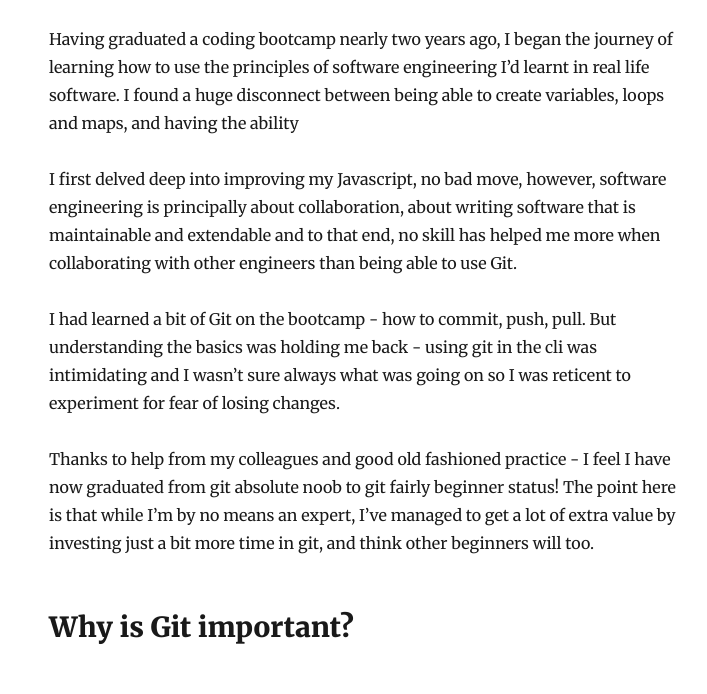
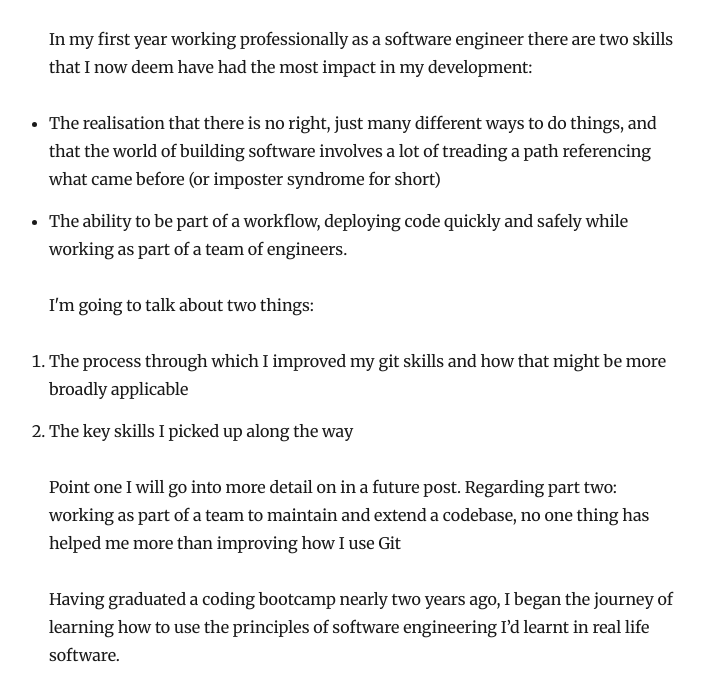
Before and after one commit to jonny-gates/jonnygates-blog, a Gatsby site: page /blog/how-i-use-git/ in a window 1280 px wide. Shown: the part 198-892 px from the top of the page, without its empty margins (276-983 px from the left). Built offline with nearby package versions, Linux system fonts and the light colour scheme; Gatsby itself is replaced by a stand-in of ours; some packages are replaced by stand-ins of ours.

Commit message:
Update Blog “how-i-use-git”

```diff
--- a/content/blog/how-i-use-git.md
+++ b/content/blog/how-i-use-git.md
@@ -5,9 +5,20 @@ title: How I use Git
 description: How I learnt and improved the way I work with others using the most
   universal programmer's tool
 ---
-Having graduated a coding bootcamp nearly two years ago, I began the journey of learning how to use the principles of software engineering I’d learnt in real life software. I found a huge disconnect between being able to create variables, loops and maps, and having the ability
+In my first year working professionally as a software engineer there are two skills that I now deem have had the most impact in my development:
 
-I first delved deep into improving my Javascript, no bad move, however, software engineering is principally about collaboration, about writing software that is maintainable and extendable and to that end, no skill has helped me more when collaborating with other engineers than being able to use Git.
+- The realisation that there is no right, just many different ways to do things, and that the world of building software involves a lot of treading a path referencing what came before (or imposter syndrome for short)
+- The ability to be part of a workflow, deploying code quickly and safely while working as part of a team of engineers.
+
+I'm going to talk about two things:
+1. The process through which I improved my git skills and how that might be more broadly applicable
+2. The key skills I picked up along the way
+
+Point one I will go into more detail on in a future post. Regarding part two: working as part of a team to maintain and extend a codebase, no one thing has helped me more than improving how I use Git
+
+Having graduated a coding bootcamp nearly two years ago, I began the journey of learning how to use the principles of software engineering I’d learnt in real life software.
+
+I delved deep into learning Javascript, no bad move, however, software engineering is principally about collaboration, about writing software that is maintainable and extendable and to that end, no skill has helped me more when collaborating with other engineers than being able to use Git.
 
 I had learned a bit of Git on the bootcamp - how to commit, push, pull. But understanding the basics was holding me back - using git in the cli was intimidating and I wasn’t sure always what was going on so I was reticent to experiment for fear of losing changes.
 
@@ -15,6 +26,7 @@ Thanks to help from my colleagues and good old fashioned practice - I feel I hav
 
 ## Why is Git important?
 ## My Git tips
+There are three keys things I've really a
 ### Own your toolbox
 If you read the Pragmatic Programmer (and you should), you will read a chapter that talks about the tools that you use in your trade. The key lesson I remember is that while you will have a few trusty programs that you’ll come back to time and again (kind of like your trusty hammer) - you don’t need one tool for all jobs, in fact in the case of git, you may not want to use one tool for one job.
 
```
